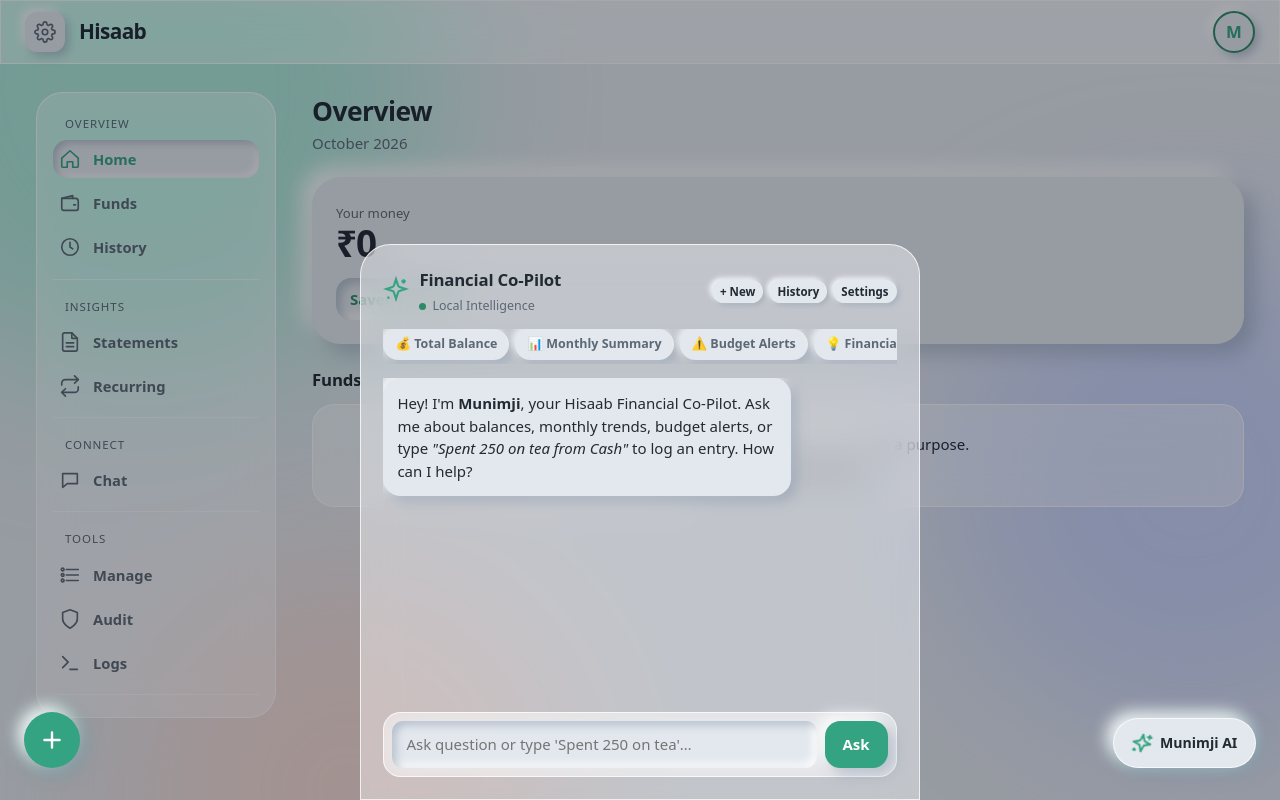
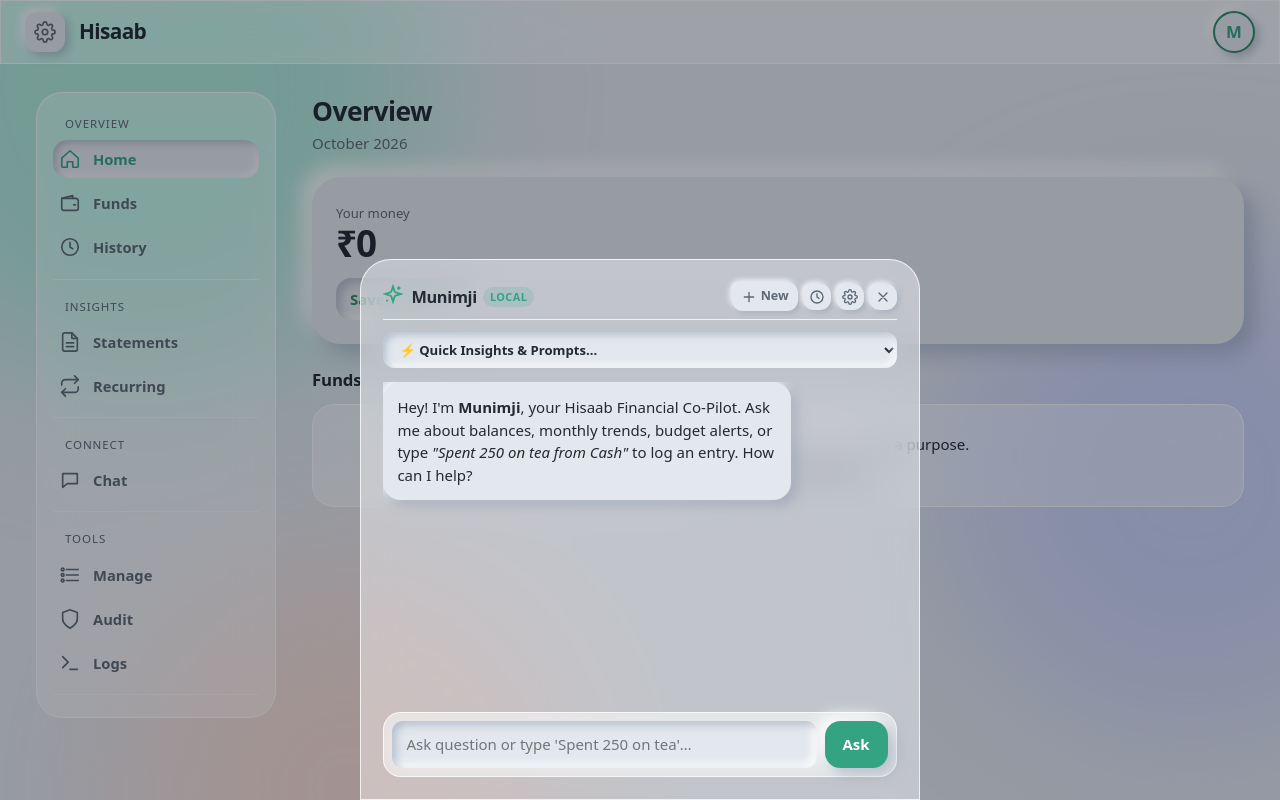
Before and after one commit to mirsuffu/Hissab, a website with bundled scripts: page index.html in a window 1280 px wide. Both pictures are taken after a click on the button "Munimji AI". Built offline with nearby package versions, Linux system fonts and the light colour scheme.

Commit message:
fix: hide floating pill when chat open, declutter AI header, and replace horizontal presets with dropdown

```diff
--- a/css/components.css
+++ b/css/components.css
@@ -79,6 +79,8 @@
 .fab{position:fixed;top:0;left:0;z-index:25;border:0;cursor:grab;touch-action:none;user-select:none;
   display:flex;align-items:center;justify-content:center;will-change:transform}
 .fab.dragging{cursor:grabbing;opacity:.92;transform:scale(1.04)}
+body.sheet-open .fab,
+body:has(#sheet-root.open) .fab{display:none!important}
 
 /* Round Add Entry button (Desktop only, mobile uses center nav button) */
 .fab-add{width:56px;height:56px;border-radius:50%;background:var(--accent);color:#fff;
@@ -145,16 +147,28 @@
 .ai-confirm-done{padding:8px 12px;border-radius:calc(var(--radius)*.5);background:hsl(156 50% 36% / .14);color:var(--pos);font-weight:650;font-size:.85rem}
 
 /* ---- AI Sheet & Co-Pilot Drawer ---- */
-.ai-sheet{display:grid;gap:14px}
-.ai-header{display:flex;justify-content:space-between;align-items:center}
-.ai-title{display:flex;align-items:center;gap:10px}
-.ai-sparkle svg{width:26px;height:26px;stroke:var(--accent);fill:none;stroke-width:2}
-.status-dot{display:inline-block;width:7px;height:7px;border-radius:50%;background:var(--pos);margin-right:6px}
-.ai-quick-prompts{display:flex;gap:6px;overflow-x:auto;padding-bottom:4px}
-.pill-btn{border:0;background:var(--bg);padding:6px 12px;border-radius:99px;font-size:.78rem;font-weight:600;
-  cursor:pointer;white-space:nowrap;color:var(--ink-2);
-  box-shadow:3px 3px 8px var(--sh-lo),-3px -3px 8px var(--sh-hi)}
-.pill-btn:hover{color:var(--accent)}
+.ai-sheet{display:grid;gap:10px}
+.ai-header{display:flex;justify-content:space-between;align-items:center;padding-bottom:8px;border-bottom:1px solid var(--glass-line)}
+.ai-brand{display:flex;align-items:center;gap:8px}
+.ai-sparkle svg{width:20px;height:20px;stroke:var(--accent);fill:none;stroke-width:2.2}
+.ai-title-wrap{display:flex;align-items:center;gap:6px}
+.ai-name{font-size:1.02rem;font-weight:750;letter-spacing:-.02em;color:var(--ink)}
+.ai-badge{font-size:.68rem;font-weight:700;padding:2px 7px;border-radius:99px;background:var(--accent-soft);color:var(--accent);text-transform:uppercase;letter-spacing:.04em}
+
+.ai-actions{display:flex;align-items:center;gap:5px}
+.ai-action-btn{display:inline-flex;align-items:center;gap:4px;padding:5px 9px;border-radius:calc(var(--radius)*.5);border:0;background:var(--bg);color:var(--ink-2);cursor:pointer;font-size:.78rem;font-weight:650;box-shadow:2px 2px 5px var(--sh-lo),-2px -2px 5px var(--sh-hi);transition:.12s}
+.ai-action-btn:hover{color:var(--accent)}
+.ai-action-btn:active{box-shadow:inset 1px 1px 3px var(--sh-lo)}
+.ai-action-btn.icon-only{padding:5px 6px}
+.ai-action-btn svg{width:16px;height:16px;fill:none;stroke:currentColor;stroke-width:2;stroke-linecap:round;stroke-linejoin:round}
+
+/* Preset Dropdown */
+.ai-preset-wrap{margin:2px 0 4px}
+.ai-preset-select{width:100%;border:0;outline:0;padding:8px 12px;border-radius:calc(var(--radius)*.55);
+  background:var(--bg);color:var(--ink);font-size:.82rem;font-weight:600;cursor:pointer;
+  box-shadow:inset 3px 3px 7px var(--sh-lo),inset -3px -3px 7px var(--sh-hi);transition:color .15s}
+.ai-preset-select:focus-visible{outline:2px solid var(--accent)}
+
 .ai-msgs{max-height:50vh;overflow-y:auto;padding-right:4px}
 .ai-msg .md-p{margin:4px 0}
 .ai-composer{display:flex;gap:8px;padding:8px;border-radius:calc(var(--radius)*.8)}
--- a/js/modules/ai.js
+++ b/js/modules/ai.js
@@ -32,30 +32,38 @@ export function openAiAssistant() {
     return toast('AI services are disabled in Settings');
   }
 
-  const providerLabel = cfg.provider === 'local' || !cfg.apiKey ? 'Local Intelligence' : `${cfg.provider.toUpperCase()} (${cfg.model || 'Default'})`;
+  const providerBadge = cfg.provider === 'local' || !cfg.apiKey
+    ? 'Local'
+    : (cfg.provider === 'gemini' ? 'Gemini' : (cfg.provider === 'openrouter' ? 'OpenRouter' : 'Custom'));
 
   openSheet(`
     <div class="ai-sheet">
       <div class="ai-header">
-        <div class="ai-title">
+        <div class="ai-brand">
           <span class="ai-sparkle">${icon('ai')}</span>
-          <div>
-            <h2>Financial Co-Pilot</h2>
-            <small class="muted"><span class="status-dot"></span>${providerLabel}</small>
+          <div class="ai-title-wrap">
+            <span class="ai-name">Munimji</span>
+            <span class="ai-badge">${esc(providerBadge)}</span>
           </div>
         </div>
-        <div class="row" style="gap:6px">
-          <button class="btn-micro" id="ai-new" title="Start fresh conversation">+ New</button>
-          <button class="btn-micro" id="ai-history" title="View previous chats">History</button>
-          <a class="btn-micro" href="#/settings" data-close title="Configure Provider">Settings</a>
+        <div class="ai-actions">
+          <button class="ai-action-btn" id="ai-new" title="Start fresh conversation">${icon('plus')}<span>New</span></button>
+          <button class="ai-action-btn icon-only" id="ai-history" title="View previous chats" aria-label="History">${icon('history')}</button>
+          <a class="ai-action-btn icon-only" href="#/settings" data-close title="Configure Provider" aria-label="Settings">${icon('gear')}</a>
+          <button class="ai-action-btn icon-only" data-close title="Close chat" aria-label="Close">${icon('x')}</button>
         </div>
       </div>
 
-      <div class="ai-quick-prompts">
-        <button class="pill-btn" data-q="How much money do I have across my funds?">💰 Total Balance</button>
-        <button class="pill-btn" data-q="How are my savings and expenses looking this month?">📊 Monthly Summary</button>
-        <button class="pill-btn" data-q="Do I have any budget alerts or unusual spends?">⚠️ Budget Alerts</button>
-        <button class="pill-btn" data-q="Give me a sharp first-principles financial tip.">💡 Financial Tip</button>
+      <div class="ai-preset-wrap">
+        <select id="ai-preset-select" class="ai-preset-select" aria-label="Quick Prompts">
+          <option value="" disabled selected>⚡ Quick Insights & Prompts…</option>
+          <option value="How much money do I have across my funds?">💰 Total Balance & Fund Balances</option>
+          <option value="How are my savings and expenses looking this month?">📊 Monthly Summary (In vs Out)</option>
+          <option value="Do I have any budget alerts or unusual spends?">⚠️ Budget & Unusual Spends</option>
+          <option value="Where am I spending the most money?">🏷️ Top Expense Categories</option>
+          <option value="Give me a sharp first-principles financial tip.">💡 First-Principles Accounting Tip</option>
+          <option value="Summary of recent transactions">📝 Recent Activity Recap</option>
+        </select>
       </div>
 
       <div id="ai-msgs" class="ai-msgs thread"></div>
@@ -145,9 +153,15 @@ export function openAiAssistant() {
       await sendQuery(text);
     };
 
-    el.querySelectorAll('[data-q]').forEach(btn => {
-      btn.onclick = () => sendQuery(btn.dataset.q);
-    });
+    const presetSelect = el.querySelector('#ai-preset-select');
+    if (presetSelect) {
+      presetSelect.onchange = () => {
+        const q = presetSelect.value;
+        if (!q) return;
+        presetSelect.selectedIndex = 0;
+        sendQuery(q);
+      };
+    }
 
     // Handle interactive Approve and Deny button clicks
     box.onclick = async e => {
--- a/js/ui.js
+++ b/js/ui.js
@@ -17,8 +17,9 @@ export const icons = {
   logs: '<polyline points="4 17 10 11 4 5"/><line x1="12" y1="19" x2="20" y2="19"/>',
   manage: '<line x1="8" y1="6" x2="21" y2="6"/><line x1="8" y1="12" x2="21" y2="12"/><line x1="8" y1="18" x2="21" y2="18"/><circle cx="4" cy="6" r="1.5"/><circle cx="4" cy="12" r="1.5"/><circle cx="4" cy="18" r="1.5"/>',
   user: '<path d="M20 21v-2a4 4 0 0 0-4-4H8a4 4 0 0 0-4 4v2"/><circle cx="12" cy="7" r="4"/>',
+  x: '<path d="M18 6L6 18M6 6l12 12"/>',
 };
-export const icon = n => `<svg viewBox="0 0 24 24" aria-hidden="true">${icons[n]}</svg>`;
+export const icon = n => `<svg viewBox="0 0 24 24" aria-hidden="true">${icons[n] || ''}</svg>`;
 
 export function toast(msg) {
   const t = $('#toast');
@@ -26,6 +27,7 @@ export function toast(msg) {
   clearTimeout(t._t); t._t = setTimeout(() => t.classList.remove('show'), 2200);
 }
 export function openSheet(html, onMount) {
+  document.body.classList.add('sheet-open');
   const r = $('#sheet-root');
   r.innerHTML = `<div class="scrim" data-close></div><section class="sheet glass" role="dialog" aria-modal="true">${html}</section>`;
   requestAnimationFrame(() => r.classList.add('open'));
@@ -35,6 +37,7 @@ export function openSheet(html, onMount) {
 }
 
 export function closeSheet(fromPopState = false) {
+  document.body.classList.remove('sheet-open');
   const r = $('#sheet-root');
   if (r.classList.contains('open') && !fromPopState && history.state?.hisaabSheet) {
     try { history.back(); } catch {}
@@ -47,6 +50,8 @@ window.addEventListener('popstate', () => {
   const r = $('#sheet-root');
   if (r?.classList.contains('open')) {
     closeSheet(true);
+  } else {
+    document.body.classList.remove('sheet-open');
   }
 });
 
--- a/sw.js
+++ b/sw.js
@@ -1,5 +1,5 @@
 // Hisaab Service Worker: offline asset cache + notification click handling
-const CACHE_NAME = 'hisaab-shell-v4';
+const CACHE_NAME = 'hisaab-shell-v5';
 const ASSETS = [
   './',
   'index.html',
```
